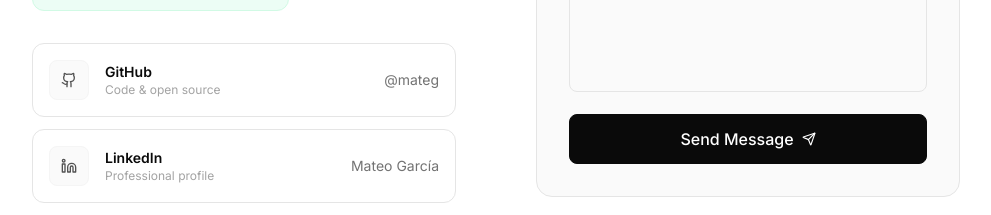
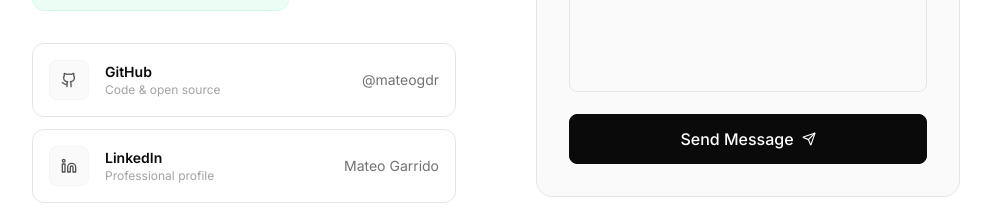
Before and after one commit to mateogdr/portfolio, a Next.js app: page / in a window 1280 px wide. Shown: the part 5082-5297 px from the top of the page, without its empty margins (144-1135 px from the left). Built offline with nearby package versions, Linux system fonts and the light colour scheme.

Commit message:
fix: GitHub handle and LinkedIn name in Contact

```diff
--- a/components/sections/Contact.tsx
+++ b/components/sections/Contact.tsx
@@ -12,14 +12,14 @@ import { cn } from "@/lib/utils";
 const socialLinks = [
   {
     label: "GitHub",
-    value: "@mateg",
+    value: "@mateogdr",
     href: personalInfo.github,
     icon: Github,
     description: "Code & open source",
   },
   {
     label: "LinkedIn",
-    value: "Mateo García",
+    value: "Mateo Garrido",
     href: personalInfo.linkedin,
     icon: Linkedin,
     description: "Professional profile",
```
